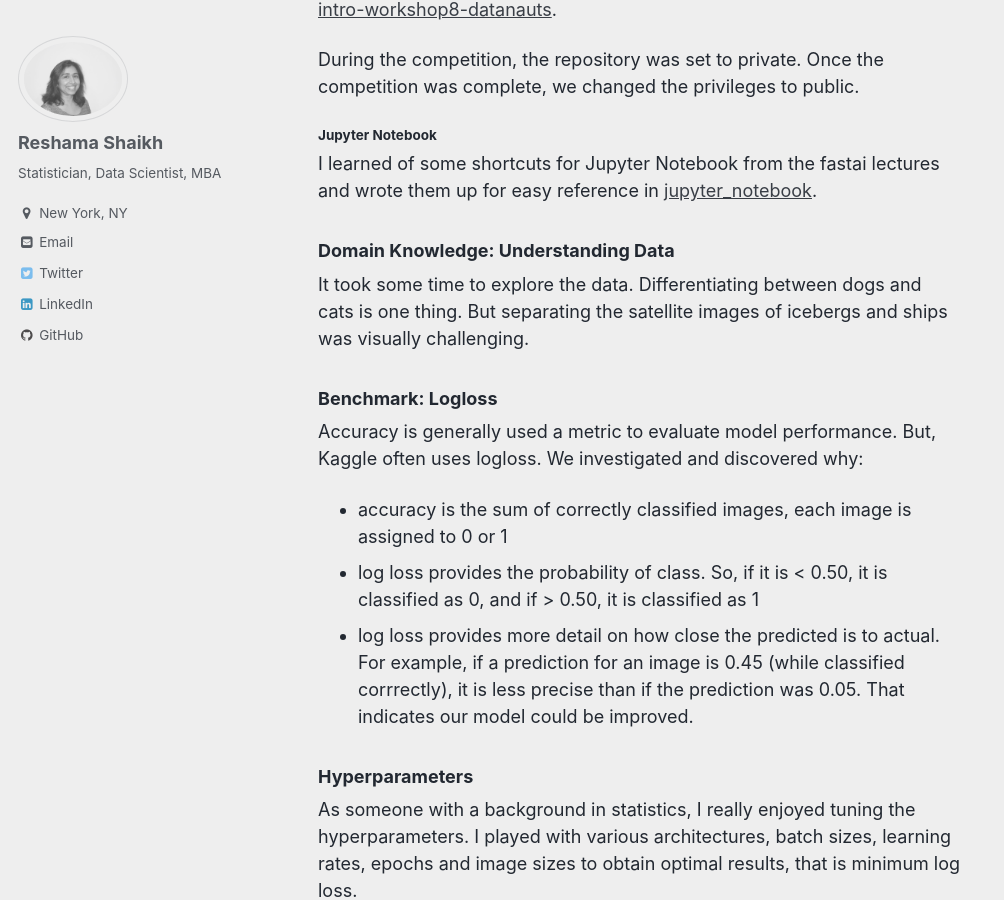
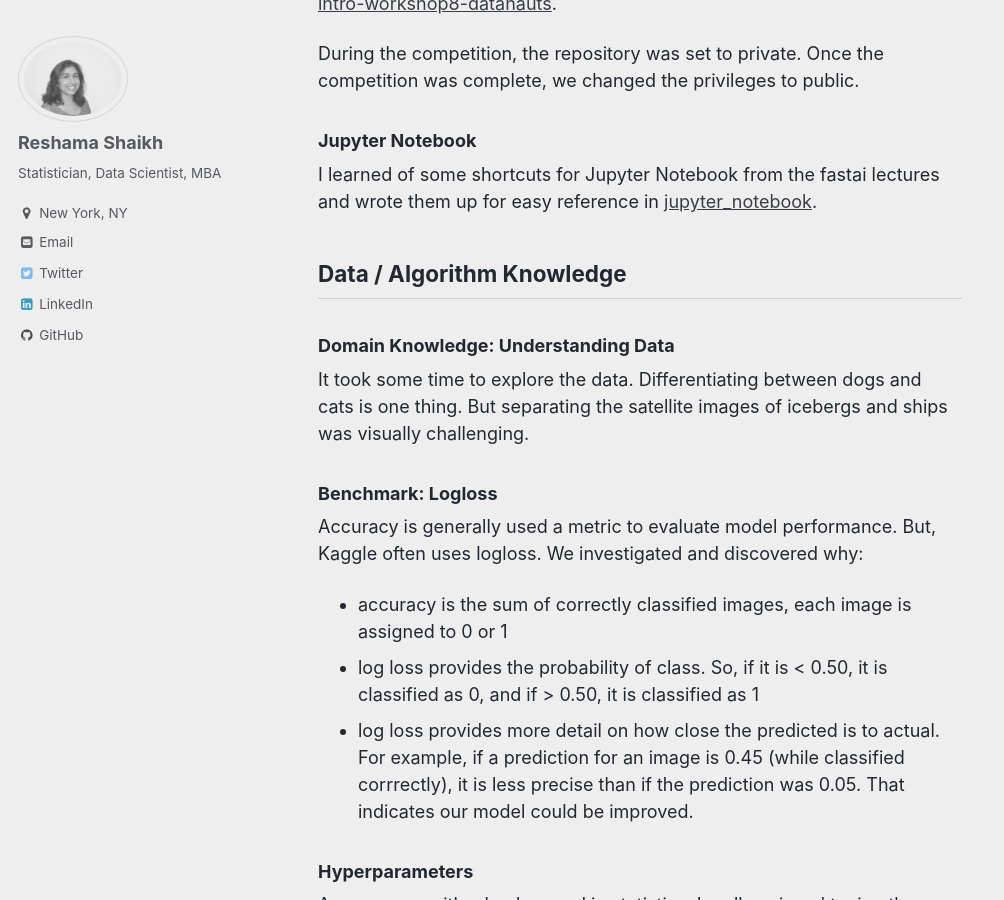
Before and after one commit to reshamas/reshamas.github.io, a Jekyll site: the page built from _posts/2018-04-18-my-first-kaggle-competition.md, in a window 1280 px wide and 900 px high, scrolled down 2321 px. Shown: the whole window, without its empty margins (0-1004 px from the left). Built offline with Jekyll 4.4.1, drawn with Linux system fonts in a browser that asks for light colours; emoji names are drawn with the system emoji font.

Commit message:
Update 2018-04-18-my-first-kaggle-competition.md

```diff
--- a/_posts/2018-04-18-my-first-kaggle-competition.md
+++ b/_posts/2018-04-18-my-first-kaggle-competition.md
@@ -1,10 +1,10 @@
 
-## Fastai and the Kaggle Connection
+# Fastai and the Kaggle Connection
 [fast.ai](http://www.fast.ai) is a deep learning MOOC, for which I was an international fellow for the Fall 2017 course.  It's a 7-week online course.  My [course notes](https://github.com/reshamas/fastai_deeplearn_part1/tree/master/courses/dl1) are on GitHub.  Kaggle had seemed intimidating prior to this course, but Jeremy Howard who taught the course, explained and reviewed closed competitions with such mastery. Each week he introduced a competition and suggested others for practice.  In one evening lecture, he showed how to download the data to a cloud server, run a simple deep learning model and submit results.  And scores of students were doing competitions weekly and performing well with the [fastai](https://github.com/fastai/fastai) deep learning library that was, at times, beating state of the art results.  It is worth mentioning that [Jeremy Howard was previously president of Kaggle](https://www.kdnuggets.com/2017/01/exclusive-interview-jeremy-howard-deep-learning-kaggle-data-science.html), and what a treat it was to learn about the platform from someone with that depth of knowledge.
 
 I watched the videos and took notes studiously, but it was not until the course was completed that I finally participated in a Kaggle competition.
 
-## My First Kaggle Competition
+# My First Kaggle Competition
 
 I found a teammate in NYC who was interested, and we worked on the [Statoil/C-CORE Iceberg Classifier Challenge
  | Ship or iceberg, can you decide from space.](https://www.kaggle.com/c/statoil-iceberg-classifier-challenge)  Our GitHub repository is [kaggle_iceberg](https://github.com/reshamas/kaggle_iceberg).
@@ -16,11 +16,11 @@ We chose this competition for a few reasons:
 
 There are kernels available to start the analysis.  However, we were unable to run GPU on the kernels, so we went to [AWS GPU](https://github.com/reshamas/fastai_deeplearn_part1/blob/master/tools/aws_ami_gpu_setup.md) to do our work.  We set up the cloud machine, downloaded the data, ran a neural network and submitted our first results within one Saturday afternoon.
 
-## What I Learned
+# What I Learned
 
-### Dev Ops Tools
+## Dev Ops Tools
 
-#### Logging into AWS
+### Logging into AWS
 There is a routine process when using AWS such as:
 - remembering my login syntax
 - updating Ubuntu packages
@@ -30,10 +30,10 @@ There is a routine process when using AWS such as:
 
 I wrote up notes in [0_login](https://github.com/reshamas/fastai_deeplearn_part1/blob/master/courses/mes_projets/0_login.md) so I could easily reference the steps in the future.
 
-#### Downloading Data
+### Downloading Data
 Since we were working on AWS, it was necessary to load the data to that cloud machine.  Kaggle has a command line interface (CLI) that makes it easy, and I have written up notes in [downloading data from Kaggle](https://github.com/reshamas/fastai_deeplearn_part1/blob/master/tools/download_data_kaggle_cli.md).
 
-#### Tmux
+### Tmux
 Tmux stands for "terminal multiplexer" which lets you switch easily between several programs or windows in one terminal, which is particularly useful when working on a remote machine.  It also:
 * Lets you tile window panes in a command-line environment.
 * This in turn allows you to run, or keep an eye on, multiple programs within one terminal.
@@ -41,13 +41,15 @@ Tmux stands for "terminal multiplexer" which lets you switch easily between seve
 
 I have written up [tmux instructions](https://github.com/reshamas/fastai_deeplearn_part1/blob/master/tools/tmux.md) for easy reference.
 
-#### Git
+### Git
 We wanted to ensure that our code was backed up on GitHub at [reshamas/kaggle_iceberg](https://github.com/reshamas/kaggle_iceberg).  I was familiar with Git through my prior experience, and I have provided useful notes for the Git beginner here [git-intro-workshop8-datanauts](https://github.com/reshamas/git-intro-workshop8-datanauts).
 
 During the competition, the repository was set to private.  Once the competition was complete, we changed the privileges to public.
 
-#### Jupyter Notebook
+### Jupyter Notebook
 I learned of some shortcuts for Jupyter Notebook from the fastai lectures and wrote them up for easy reference in [jupyter_notebook](https://github.com/reshamas/fastai_deeplearn_part1/blob/master/tools/jupyter_notebook).
+
+## Data / Algorithm Knowledge
 
 ### Domain Knowledge:  Understanding Data
 It took some time to explore the data.  Differentiating between dogs and cats is one thing.  But separating the satellite images of icebergs and ships was visually challenging.
```
